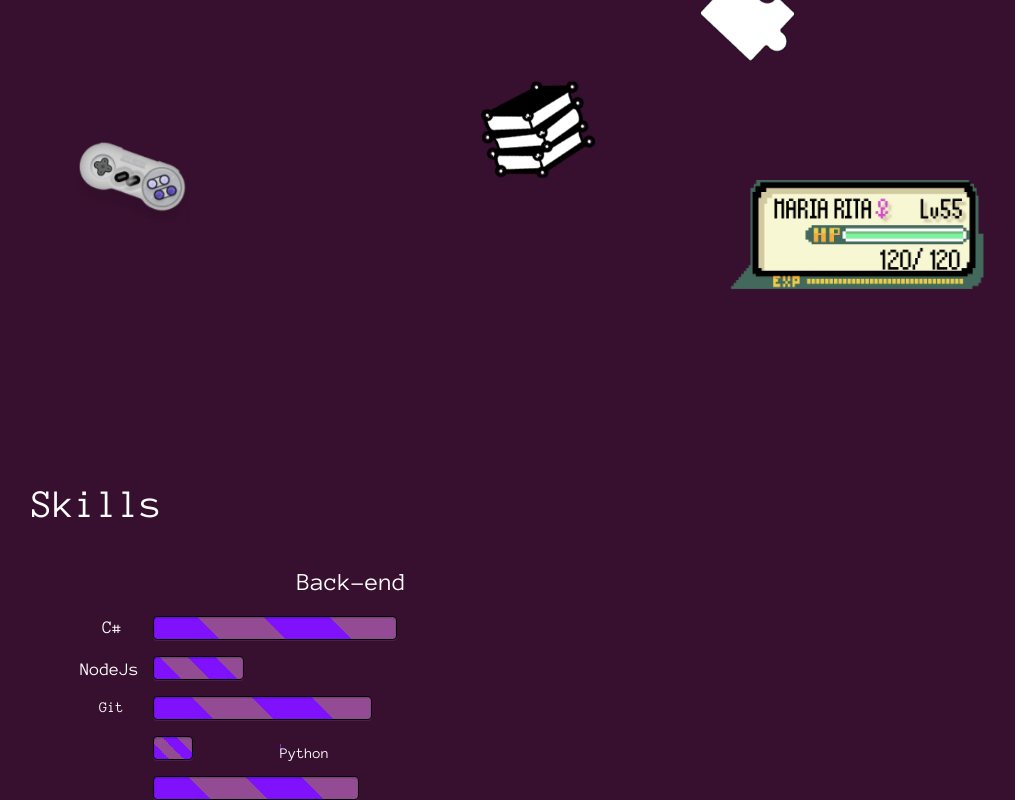
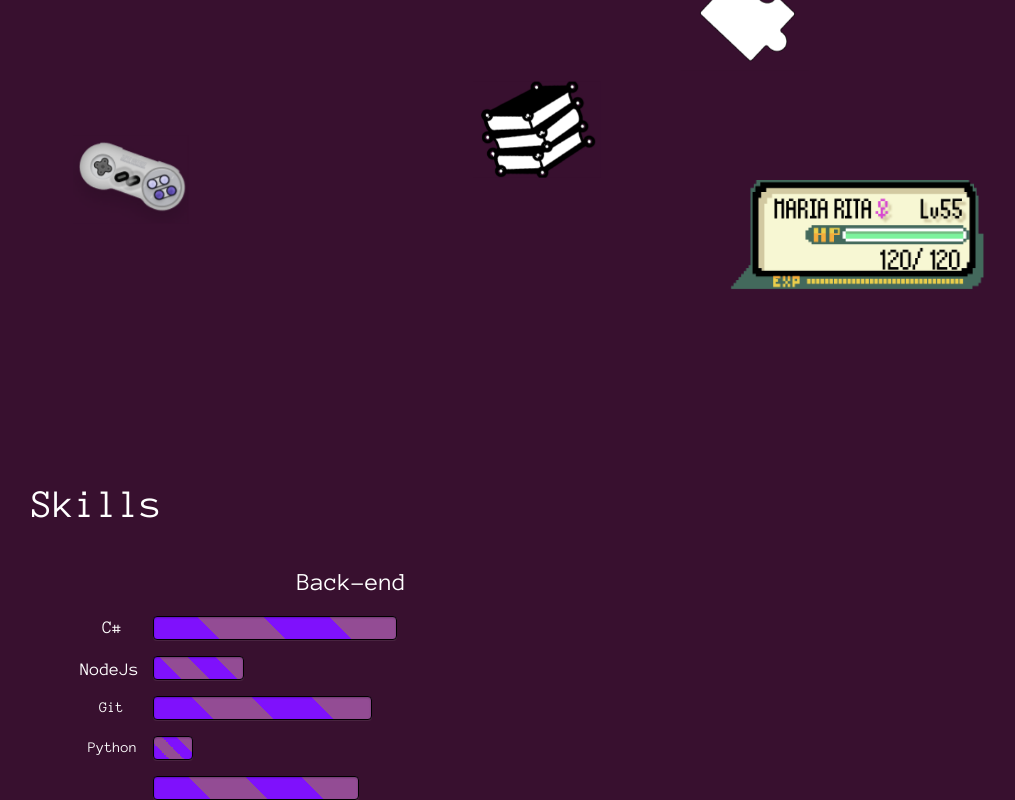
Before and after one commit to atir75/Portfolio-React, a React (Vite) app: page / in a window 1280 px wide. Shown: the part 1315-2115 px from the top of the page, without its empty margins (87-1102 px from the left). Built offline with nearby package versions, Linux system fonts and the light colour scheme.

Commit message:
feat: python bar

```diff
--- a/src/components/Skilss/index.tsx
+++ b/src/components/Skilss/index.tsx
@@ -18,7 +18,7 @@ export function Skills() {
                     <h2 className="threee">Git</h2>
                 </div>
                 <div className="progress-bar progressAnimationStrike four">
-                <h2 className="four">Python</h2>
+                <h2 className="fourP">Python</h2>
                 </div>
                 <div className="progress-bar progressAnimationStrike five"></div>
             </div>
--- a/src/components/Skilss/styles.css
+++ b/src/components/Skilss/styles.css
@@ -161,3 +161,9 @@
     margin-left: -3.8rem;
     margin-top: -0.3rem;
 }
+
+.fourP{
+    font-family: 'Anonymous Pro', monospace;
+    margin-left: -4.5rem;
+    margin-top: -0.3rem;
+}
```
